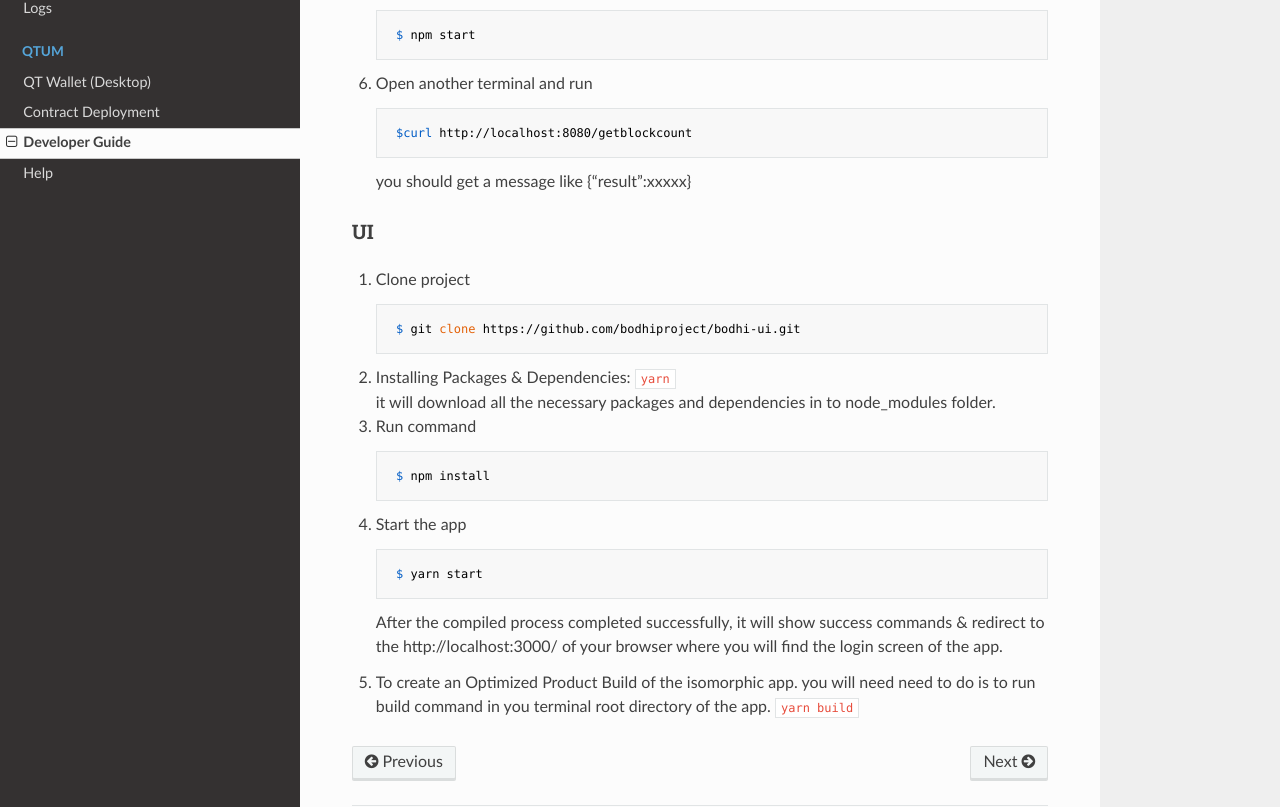
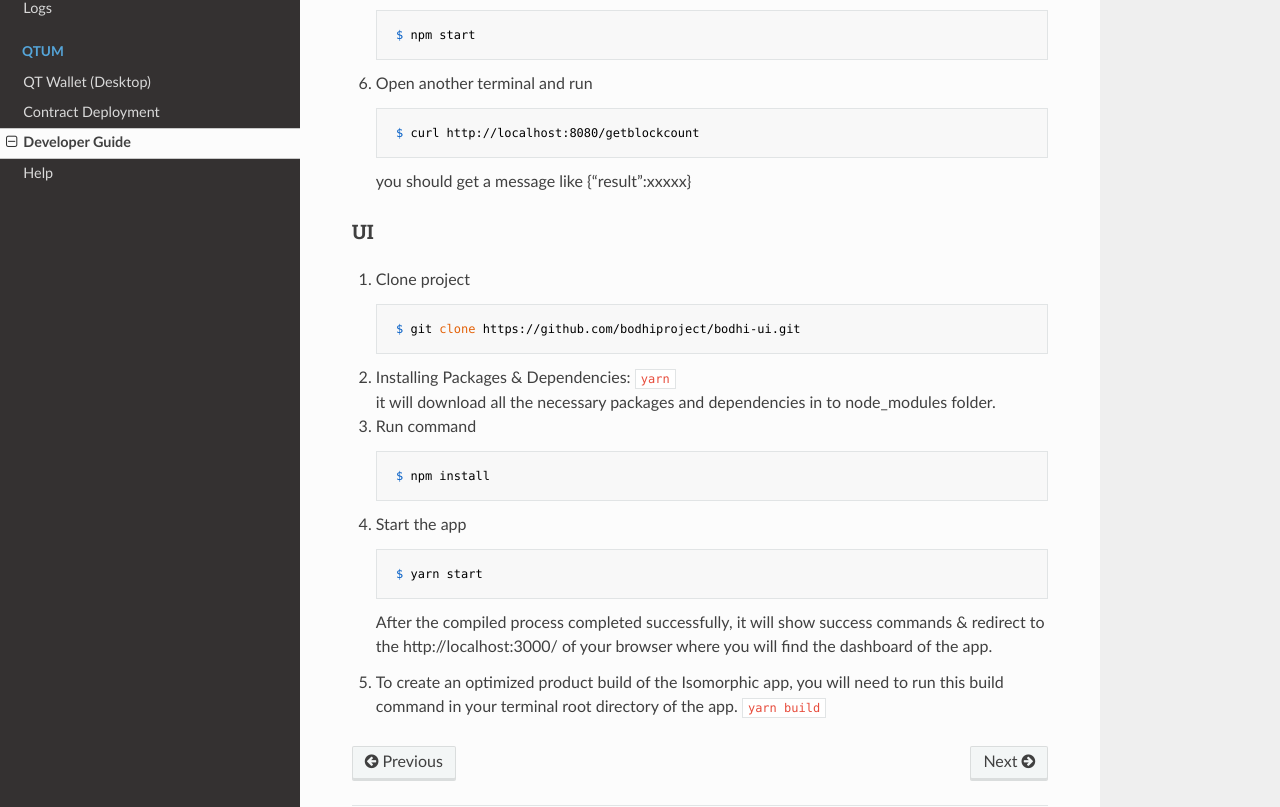
Before and after one commit to bodhiproject/wiki, an MkDocs documentation site: the page built from docs/developer_guide.md, in a window 1280 px wide and 1400 px high, scrolled down 2173 px. Shown: the part 525-1332 px from the top of the window. Built offline with MkDocs 1.6.1, drawn with Linux system fonts in a browser that asks for light colours; nearby versions of some CDN libraries; comment, search, counter and statistics services are not loaded; old or Windows-style settings are respelled for this version of MkDocs; some of the changed lines change nothing that is shown; some of the changed text lies outside the part shown.

Commit message:
fix some issues based on comments

```diff
--- a/docs/developer_guide.md
+++ b/docs/developer_guide.md
@@ -1,31 +1,25 @@
 
-All of our code are open sourced. Developers can follow this guide to get projects set up.
+All of our code is open sourced. Developers can follow this guide to get projects set up.
 
 ### Prerequisite
 
-1. Download `qtum-0.14.13-osx64.tar.gz`  from [https://github.com/qtumproject/qtum/releases](https://github.com/qtumproject/qtum/releases) and unzip it.
+1. Download `qtum-x.xx.xx-osx64.tar.gz`  from [https://github.com/qtumproject/qtum/releases](https://github.com/qtumproject/qtum/releases) and unzip it.
 
 2. Then open terminal and enter the directory:
 
-
-         $ cd /qtum-0.14.13/bin
-
+         $ cd /qtum-x.xx.xx/bin
 
 3. Run command to start sync.
 
-
-         $ sudo ./qtumd -testnet -rpcuser=bodhi -rpcpassword=bodhi -logevents -printtoconsole
-
+         $ ./qtumd -testnet -rpcuser=bodhi -rpcpassword=bodhi -logevents -printtoconsole
 
       The terminal should show some info like below
 
-      **![img](img/sync_screenshot.png)**
+      ![img](img/sync_screenshot.png)
 
 4. Open another terminal and cd into the same directory, run command
 
-
          $ ./qtum-cli -rpcuser=bodhi -rpcpassword=bodhi -rpcport=13889 getblockcount
-
 
       it will show the amount you have synced. Then you can open [https://testnet.qtum.org/](https://testnet.qtum.org/) and see the blocks part, when you reached around the number in the first block, your sync is almost done.
 
@@ -35,7 +29,6 @@
 
       Run following command
 
-
          $ brew update
          $ brew install mongodb
          $ sudo mkdir -p /data/db
@@ -44,13 +37,10 @@
          $ mongod
          # mongod start MongoDB
 
-
       Open another terminal and type
-
 
          $ mongo
          $ show dbs
-
 
       You will see how much storage your database use.
 
@@ -65,7 +55,7 @@
 
 3. Start bodhi-graphql at 5555 back to previous terminal and run
 
-         $ node src/index.js
+         $ npm start
 
       Then play with graphiql on [localhost:5555/graphiql](localhost:5555/graphiql)
 
@@ -121,7 +111,7 @@
 
 6. Open another terminal and run
 
-         $curl http://localhost:8080/getblockcount
+         $ curl http://localhost:8080/getblockcount
 
       you should get a message like {“result”:xxxxx}
 
@@ -143,6 +133,6 @@
 
          $ yarn start
 
-      After the compiled process completed successfully, it will show success commands & redirect to the http://localhost:3000/ of your browser where you will find the login screen of the  app.
+      After the compiled process completed successfully, it will show success commands & redirect to the http://localhost:3000/ of your browser where you will find the dashboard of the app.
 
-5. To create an Optimized Product Build of the isomorphic app. you will need need to do is to run build command in you terminal root directory of the app. `yarn build`
+5. To create an optimized product build of the Isomorphic app, you will need to run this build command in your terminal root directory of the app. `yarn build`
```
